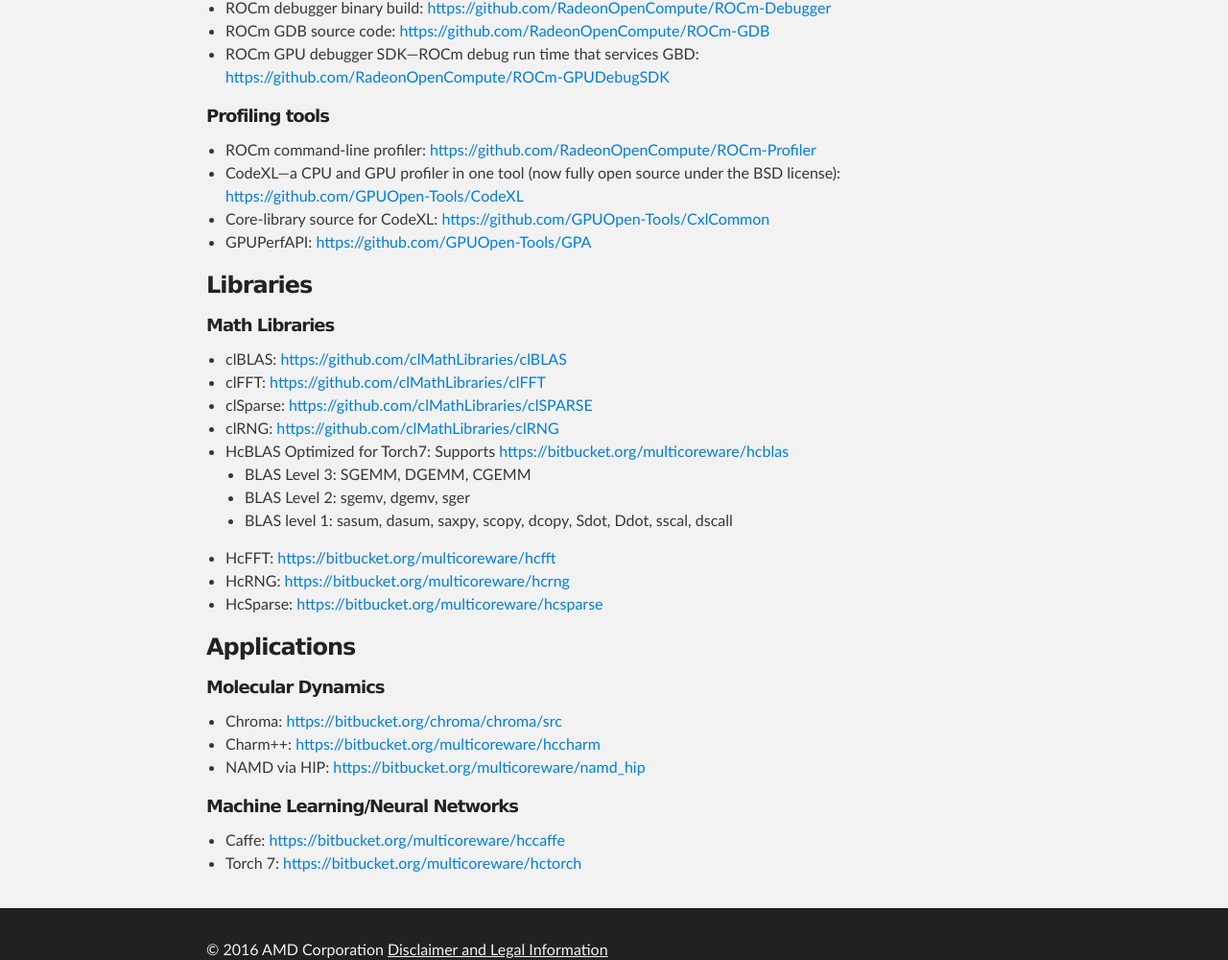
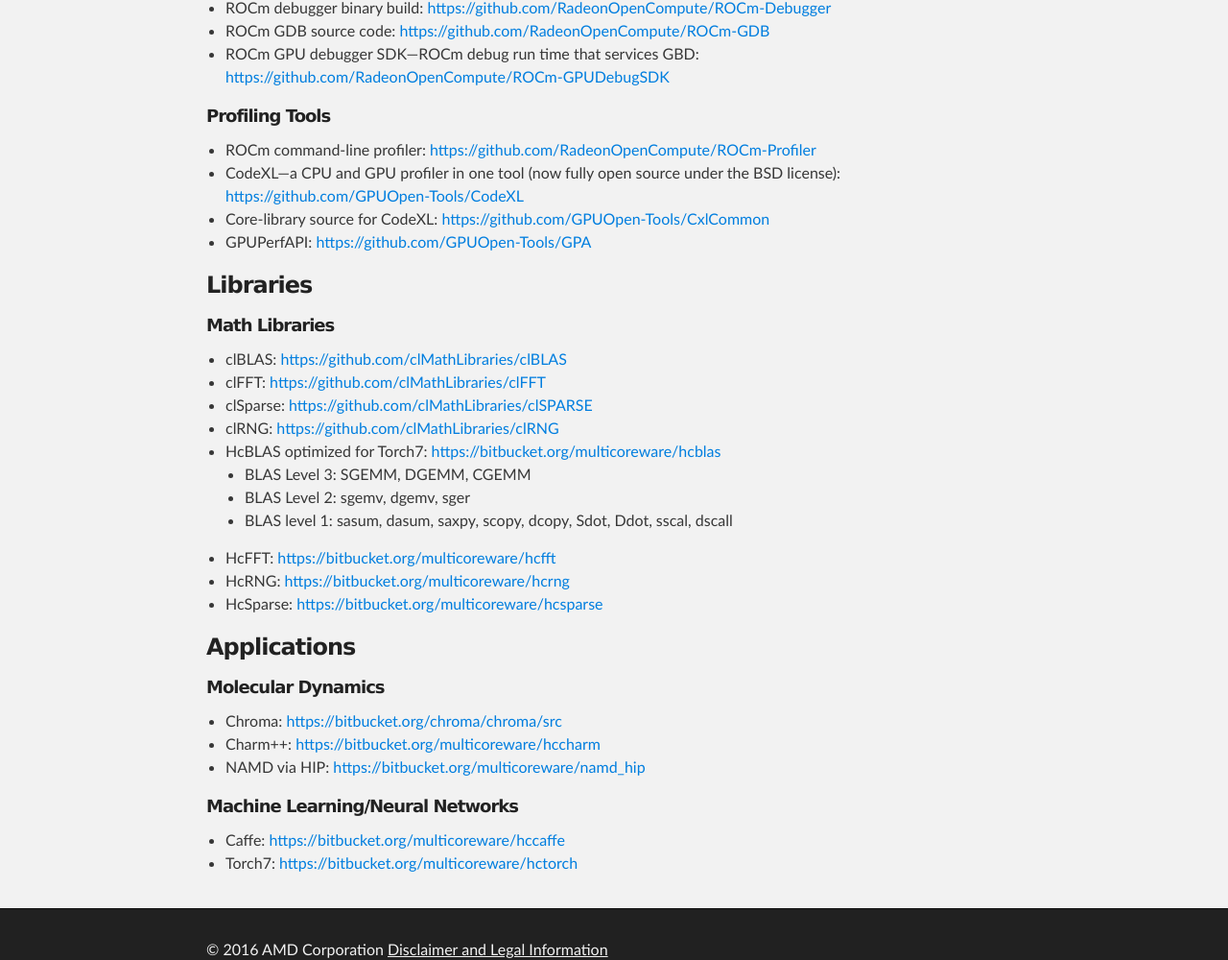
Before and after one commit to ROCm/ROCm.github.io, a Jekyll site: the page packages.html, which Jekyll copies as it is, in a window 1280 px wide and 1400 px high, scrolled down 1199 px. Shown: the part 364-1364 px from the top of the window at 96% size. Built offline with Jekyll 4.4.1, drawn with Linux system fonts in a browser that asks for light colours.

Commit message:
Update packages.html

```diff
--- a/packages.html
+++ b/packages.html
@@ -128,7 +128,7 @@
 <li>ROCm GPU debugger SDK&mdash;ROCm debug run time that services GBD: <a href="https://github.com/RadeonOpenCompute/ROCm-GPUDebugSDK">https://github.com/RadeonOpenCompute/ROCm-GPUDebugSDK</a></li>
 </ul>
 
-<h5>Profiling tools</h5>
+<h5>Profiling Tools</h5>
 
 <ul>
 <li>ROCm command-line profiler: <a href="https://github.com/RadeonOpenCompute/ROCm-Profiler">https://github.com/RadeonOpenCompute/ROCm-Profiler</a>  </li>
@@ -146,7 +146,7 @@
 <li>clFFT: <a href="https://github.com/clMathLibraries/clFFT">https://github.com/clMathLibraries/clFFT</a></li>
 <li>clSparse: <a href="https://github.com/clMathLibraries/clSPARSE">https://github.com/clMathLibraries/clSPARSE</a>  </li>
 <li>clRNG: <a href="https://github.com/clMathLibraries/clRNG">https://github.com/clMathLibraries/clRNG</a></li>
-<li>HcBLAS Optimized for Torch7: Supports <a href="https://bitbucket.org/multicoreware/hcblas">https://bitbucket.org/multicoreware/hcblas</a></li>
+<li>HcBLAS optimized for Torch7: <a href="https://bitbucket.org/multicoreware/hcblas">https://bitbucket.org/multicoreware/hcblas</a></li>
 <ul>
 <li>BLAS Level 3: SGEMM, DGEMM, CGEMM </li>
 <li>BLAS Level 2: sgemv, dgemv, sger </li>
@@ -171,7 +171,7 @@
 
 <ul>
 <li>Caffe: <a href="https://bitbucket.org/multicoreware/hccaffe">https://bitbucket.org/multicoreware/hccaffe</a></li>
-<li>Torch 7: <a href="https://bitbucket.org/multicoreware/hctorch">https://bitbucket.org/multicoreware/hctorch</a>  </li>
+<li>Torch7: <a href="https://bitbucket.org/multicoreware/hctorch">https://bitbucket.org/multicoreware/hctorch</a>  </li>
 </ul>
     </section>
     </div>
```
